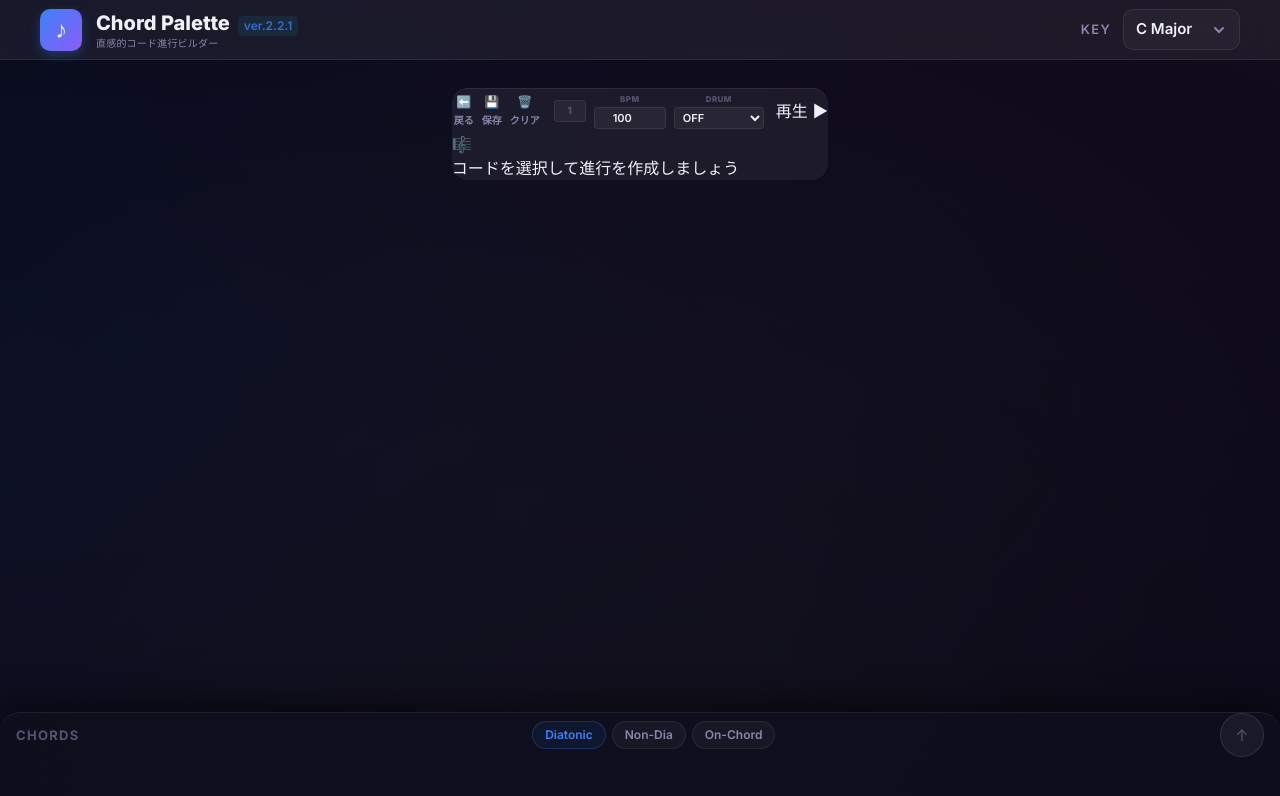
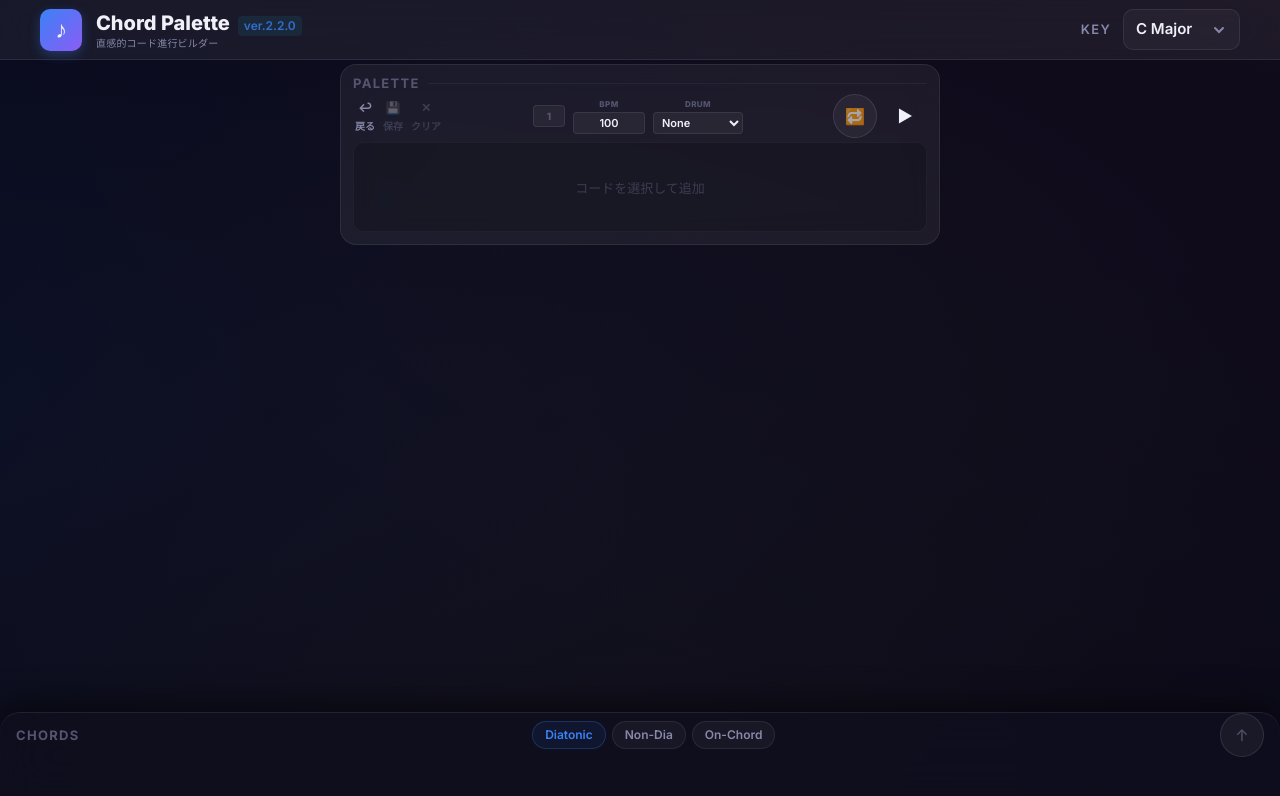
Before and after one commit to Shogo-Ota/chord-palette, a React (Vite) app: page / in a window 1280 px wide. Shown: the top 796 px of the page. Built offline with nearby package versions, Linux system fonts and the light colour scheme.

Commit message:
release: v2.2.0 - Final Official Release with all features integrated

```diff
--- a/src/components/CompositionPalette.tsx
+++ b/src/components/CompositionPalette.tsx
@@ -1,19 +1,22 @@
-import { useState, useRef, useEffect } from "react";
-import type { PaletteChord, Key } from "../utils/musicTheory";
+import { useState, useEffect } from "react";
+import type { PaletteChord } from "../utils/musicTheory";
 
 interface CompositionPaletteProps {
   palette: PaletteChord[];
   bpm: number;
   onBpmChange: (bpm: number) => void;
   drumPattern: "none" | "4beat" | "8beat" | "16beat";
-  onDrumChange: (pattern: "none" | "4beat" | "8beat" | "16beat") => void;
+  onDrumPatternChange: (pattern: "none" | "4beat" | "8beat" | "16beat") => void;
+  isPlaying: boolean;
+  onUndo: () => void;
   onRemove: (index: number) => void;
   onClear: () => void;
-  onPlay: () => void;
+  onPlayAll: () => void;
   onStop: () => void;
-  isPlaying: boolean;
-  onSave: () => void;
+  isLooping: boolean;
+  onToggleLoop: () => void;
   history: PaletteChord[][];
+  onSaveToHistory: () => void;
   onLoadFromHistory: (index: number) => void;
   onRemoveFromHistory: (index: number) => void;
   editingIndex: number | null;
@@ -24,9 +27,9 @@
 }
 
 const FUNCTION_CLASSES: Record<string, string> = {
-  T: "card-tonic",
-  SD: "card-subdominant",
-  D: "card-dominant",
+  T: "pill-tonic",
+  SD: "pill-subdominant",
+  D: "pill-dominant",
 };
 
 export default function CompositionPalette({
@@ -34,14 +37,17 @@
   bpm,
   onBpmChange,
   drumPattern,
-  onDrumChange,
+  onDrumPatternChange,
+  isPlaying,
+  onUndo,
   onRemove,
   onClear,
-  onPlay,
+  onPlayAll,
   onStop,
-  isPlaying,
-  onSave,
+  isLooping,
+  onToggleLoop,
   history,
+  onSaveToHistory,
   onLoadFromHistory,
   onRemoveFromHistory,
   editingIndex,
@@ -52,51 +58,62 @@
 }: CompositionPaletteProps) {
   // モバイル入力改善のためのローカルステート
   const [localBpm, setLocalBpm] = useState<string>(bpm.toString());
-  const scrollRef = useRef<HTMLDivElement>(null);
 
+  // 外部からのBPM変更（履歴ロード等）に同期
   useEffect(() => {
     setLocalBpm(bpm.toString());
   }, [bpm]);
 
-  // パレットが更新されたら末尾にスクロール
-  useEffect(() => {
-    if (scrollRef.current && !isPlaying) {
-      scrollRef.current.scrollLeft = scrollRef.current.scrollWidth;
-    }
-  }, [palette.length, isPlaying]);
-
   const handleBpmChange = (e: React.ChangeEvent<HTMLInputElement>) => {
-    setLocalBpm(e.target.value);
-    const val = parseInt(e.target.value);
-    if (!isNaN(val) && val >= 20 && val <= 300) {
-      onBpmChange(val);
+    const val = e.target.value;
+    // 数字のみ許可（空文字も許可してタイピングしやすくする）
+    if (val === "" || /^\d+$/.test(val)) {
+      setLocalBpm(val);
     }
   };
 
-  // キーが変わったタイミングでセグメント化する（転調の視覚化）
-  const segments = palette.reduce((acc, chord, index) => {
-    if (acc.length === 0 || acc[acc.length - 1].key !== chord.key) {
-      acc.push({ key: chord.key, chords: [] });
+  const handleBpmBlur = () => {
+    let num = parseInt(localBpm, 10);
+    if (isNaN(num)) num = 100;
+
+    // ユーザー指定の範囲 10-200 でクランプ
+    const clamped = Math.min(200, Math.max(10, num));
+    setLocalBpm(clamped.toString());
+    onBpmChange(clamped);
+  };
+
+  // 再生中のオートスクロール
+  useEffect(() => {
+    if (currentPlayingIndex !== null) {
+      const activePill = document.querySelector(".palette-pill.playing");
+      if (activePill) {
+        activePill.scrollIntoView({
+          behavior: "smooth",
+          block: "nearest",
+          inline: "center",
+        });
       }
-    acc[acc.length - 1].chords.push({ chord, originalIndex: index });
-    return acc;
-  }, [] as { key: Key; chords: { chord: PaletteChord; originalIndex: number }[] }[]);
+    }
+  }, [currentPlayingIndex]);
 
   return (
-    <div className="composition-palette">
+    <div className="workspace-palette">
+      <div className="palette-header-title">
+        <h2 className="section-title mini">PALETTE</h2>
+      </div>
+      {/* アクションバー */}
       <div className="palette-action-bar">
-        {/* 左側: 保存・管理系 */}
         <div className="palette-actions-left">
-          <button className="btn-header-action" onClick={() => window.history.back()} title="戻る">
-            <span className="btn-icon">⬅️</span>
+          <button className="btn-header-action" onClick={onUndo} title="戻る">
+            <span className="btn-icon">↩</span>
             <span className="btn-text">戻る</span>
           </button>
-          <button className="btn-header-action" onClick={onSave} title="今の進行を保存">
+          <button className="btn-header-action" onClick={onSaveToHistory} disabled={palette.length === 0} title="保存">
             <span className="btn-icon">💾</span>
             <span className="btn-text">保存</span>
           </button>
-          <button className="btn-header-action btn-danger" onClick={onClear} title="全削除">
-            <span className="btn-icon">🗑️</span>
+          <button className="btn-header-action btn-clear-text" onClick={onClear} disabled={palette.length === 0} title="クリア">
+            <span className="btn-icon">✕</span>
             <span className="btn-text">クリア</span>
           </button>
         </div>
@@ -113,22 +130,22 @@
           <div className="playback-item mini">
             <label className="playback-label mini">BPM</label>
             <input
-              type="number"
+              type="text"
+              inputMode="numeric"
               value={localBpm}
               onChange={handleBpmChange}
+              onBlur={handleBpmBlur}
               className="bpm-number-input mini"
-              min="20"
-              max="300"
             />
           </div>
-          <div className="playback-item mini">
-            <label className="playback-label mini">DRUM</label>
+          <div className="playback-item mini group-drum">
+            <label className="playback-label mini">Drum</label>
             <select
+              className="drum-select mini"
               value={drumPattern}
-              onChange={(e) => onDrumChange(e.target.value as any)}
-              className="drum-select mini"
+              onChange={(e) => onDrumPatternChange(e.target.value as any)}
             >
-              <option value="none">OFF</option>
+              <option value="none">None</option>
               <option value="4beat">4 Beat</option>
               <option value="8beat">8 Beat</option>
               <option value="16beat">16 Beat</option>
@@ -136,36 +153,52 @@
           </div>
         </div>
 
-        {/* 右側: 再生コントロール */}
         <div className="palette-actions-right">
-          {isPlaying ? (
-            <button className="btn-playback-toggle stop pulse" onClick={onStop} title="停止">
-              停止 ⏹
+          <button
+            className={`btn-toggle btn-loop ${isLooping ? "active" : ""}`}
+            onClick={onToggleLoop}
+            title="ループ再生"
+          >
+            <span className="toggle-icon">🔁</span>
+          </button>
+          {!isPlaying ? (
+            <button
+              className="btn-action btn-play mini"
+              onClick={onPlayAll}
+              disabled={palette.length === 0}
+            >
+              <span className="btn-icon">▶</span>
             </button>
           ) : (
-            <button
-              className="btn-playback-toggle play"
-              onClick={onPlay}
-              disabled={palette.length === 0}
-              title="最初から再生"
-            >
-              再生 ▶
+            <button className="btn-action btn-stop mini" onClick={onStop}>
+              <span className="btn-icon">■</span>
             </button>
           )}
         </div>
       </div>
 
-      <div className="palette-scroll-container" ref={scrollRef}>
+      {/* コード進行表示エリア */}
+      <div className="palette-canvas">
         {palette.length === 0 ? (
-          <div className="palette-empty-state">
-            <span className="empty-icon">🎼</span>
-            <p>コードを選択して進行を作成しましょう</p>
+          <div className="palette-empty-canvas">
+            <p className="hint">コードを選択して追加</p>
           </div>
         ) : (
-          <div className="palette-display">
-            {segments.map((segment, sIdx) => (
+          <div className="palette-chords center">
+            {/* キーごとにグループ化して表示 */}
+            {(() => {
+              const segments: { key: string; chords: { chord: PaletteChord; originalIndex: number }[] }[] = [];
+              palette.forEach((chord, idx) => {
+                const currentKey = chord.key || "C"; // フォールバック
+                if (segments.length === 0 || segments[segments.length - 1].key !== currentKey) {
+                  segments.push({ key: currentKey, chords: [] });
+                }
+                segments[segments.length - 1].chords.push({ chord, originalIndex: idx });
+              });
+
+              return segments.map((segment, sIdx) => (
                 <div key={sIdx} className="palette-key-segment">
-                <div className="segment-key-label">{segment.key}</div>
+                  <div className="segment-key-label">Key: {segment.key}</div>
                   <div className="segment-chords">
                     {segment.chords.map(({ chord, originalIndex: idx }, cIdx) => {
                       const isHalf = chord.beats === 1;
@@ -199,11 +232,22 @@
                   </div>
                   {sIdx < segments.length - 1 && <span className="palette-arrow segment-arrow">→</span>}
                 </div>
-            ))}
+              ));
+            })()}
+            {palette.length > 0 && palette.length < 8 && (
+              <div className="palette-item-wrapper">
+                <span className="palette-arrow">→</span>
+                <div className="palette-empty-spot mini">
+                  <p className="hint">+</p>
+                </div>
+              </div>
+            )}
           </div>
         )}
       </div>
 
+
+      {/* 履歴セクション */}
       {history.length > 0 && (
         <div className="palette-history">
           <div className="history-header">
@@ -211,18 +255,23 @@
             <h3 className="history-title">History</h3>
           </div>
           <div className="history-list">
-            {history.map((prog, idx) => (
-              <div key={idx} className="history-item">
-                <div className="history-item-info" onClick={() => onLoadFromHistory(idx)}>
-                  <span className="history-item-count">{prog.length} chords</span>
-                  <div className="history-item-preview">
-                    {prog.slice(0, 4).map(c => c.displayName).join(" → ")}
-                    {prog.length > 4 && " ..."}
-                  </div>
-                </div>
+            {history.map((item, idx) => (
+              <div key={idx} className="history-item-container">
+                <button
+                  className="history-item"
+                  onClick={() => onLoadFromHistory(idx)}
+                >
+                  <span className="history-number">#{history.length - idx}</span>
+                  <span className="history-summary">
+                    {item.map((c) => c.displayName).join(" → ")}
+                  </span>
+                </button>
                 <button
                   className="btn-history-remove"
-                  onClick={() => onRemoveFromHistory(idx)}
+                  onClick={(e) => {
+                    e.stopPropagation();
+                    onRemoveFromHistory(idx);
+                  }}
                   title="履歴から削除"
                 >
                   ✕
--- a/src/components/Header.tsx
+++ b/src/components/Header.tsx
@@ -12,7 +12,7 @@
         <div className="header-brand">
           <div className="header-icon">♪</div>
           <div>
-            <h1 className="header-title">Chord Palette <span className="version-tag">ver.2.2.1</span></h1>
+            <h1 className="header-title">Chord Palette <span className="version-tag">ver.2.2.0</span></h1>
             <p className="header-subtitle">直感的コード進行ビルダー</p>
           </div>
         </div>
```
Lines whose indentation alone changed are shown as unchanged.
